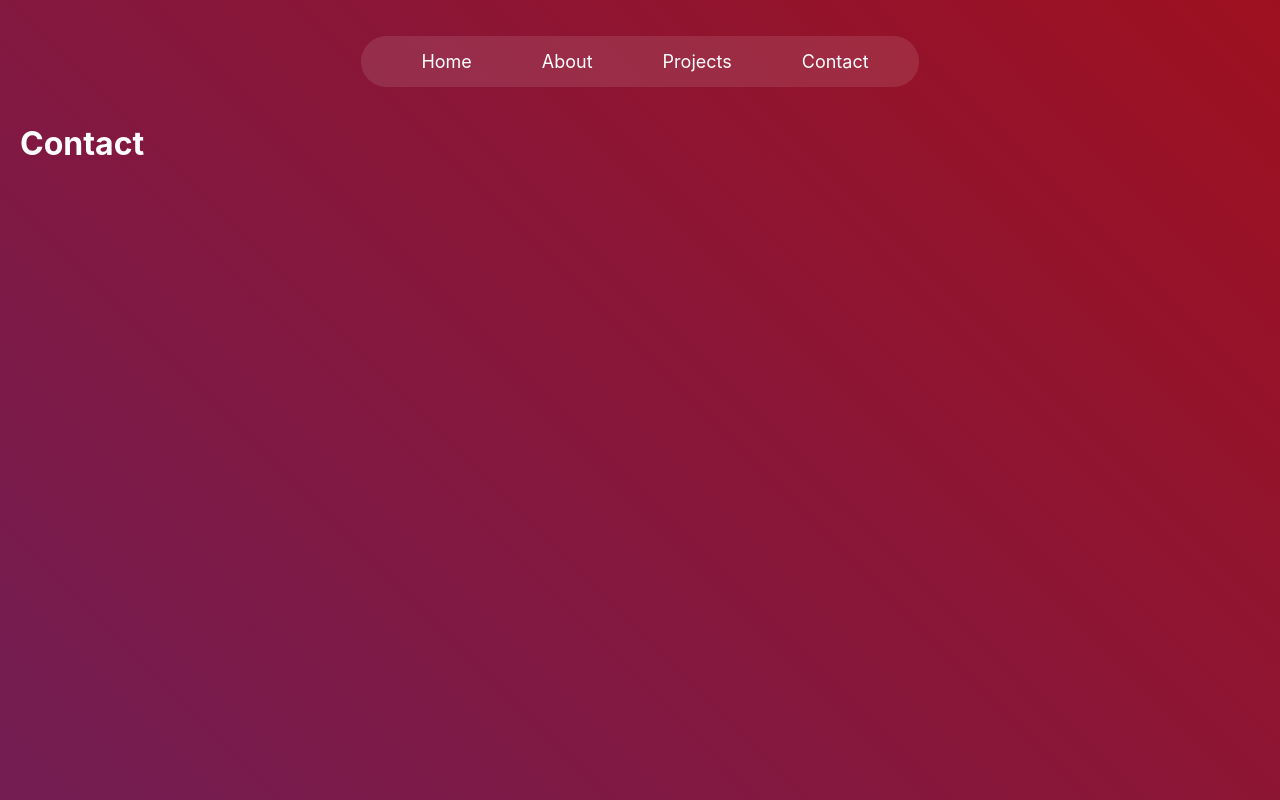
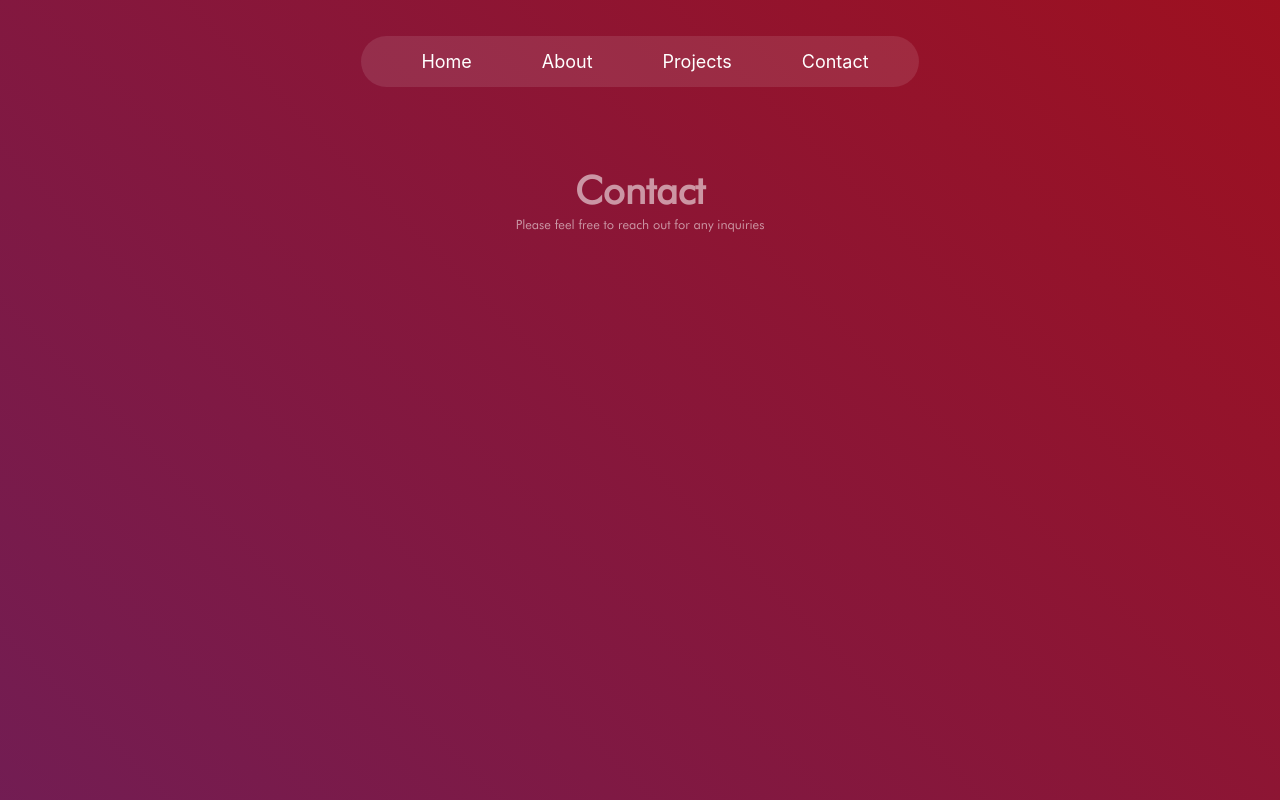
Before and after one commit to jiahan99li/jiahan99li.github.io, a React (Create React App) app: page /contact in a window 1280 px wide. Built offline with nearby package versions, Linux system fonts and the light colour scheme.

Commit message:
Minor Updates on UI/UX

```diff
--- a/src/index.css
+++ b/src/index.css
@@ -1,6 +1,15 @@
 html,
 body {
   min-height: 100vh;
+}
+
+html _ {
+  overflow: scroll;
+}
+
+::-webkit-scrollbar {
+  width: 0px;
+  background: transparent;
 }
 
 body {
@@ -11,7 +20,8 @@ body {
   -webkit-font-smoothing: antialiased;
   -moz-osx-font-smoothing: grayscale;
   background-color: black;
-  color: white;
+  /* color: white; */
+  color: rgba(255, 255, 255, 0.551);
   height: 100%;
   width: 100%;
   overflow: auto;
--- a/src/pages/About/About.css
+++ b/src/pages/About/About.css
@@ -73,7 +73,7 @@
     width: 100%;
     margin-left: 3cqw;
     height: 3.5cqh;
-    background-color: rgba(255, 255, 255, 0.769);
+    background-color: rgba(255, 255, 255, 0.55);
     border-radius: 30px;
     animation: 1.6s ease-in 0s 1 levelUp100;
     display: flex;
@@ -88,7 +88,7 @@
     width: 80%;
     margin-left: 3cqw;
     height: 3.5cqh;
-    background-color: rgba(255, 255, 255, 0.769);
+    background-color: rgba(255, 255, 255, 0.55);
     border-radius: 30px;
     animation: 1.6s ease-in 0s 1 levelUp80;
     display: flex;
@@ -103,7 +103,7 @@
     width: 60%;
     margin-left: 3cqw;
     height: 3.5cqh;
-    background-color: rgba(255, 255, 255, 0.769);
+    background-color: rgba(255, 255, 255, 0.55);
     border-radius: 30px;
     animation: 1.6s ease-in 0s 1 levelUp60;
     display: flex;
@@ -118,7 +118,7 @@
     width: 20%;
     margin-left: 3cqw;
     height: 3.5cqh;
-    background-color: rgba(255, 255, 255, 0.769);
+    background-color: rgba(255, 255, 255, 0.55);
     border-radius: 30px;
     animation: 1.6s ease-in 0s 1 levelUp20;
     display: flex;
--- a/src/pages/Contact/Contact.css
+++ b/src/pages/Contact/Contact.css
@@ -0,0 +1,45 @@
+.Contact {
+    width: 80%;
+    margin: 8vh auto 5vh auto;
+    font-family: 'futura';
+}
+
+.Contact h1 {
+    font-size: 3cqw;
+    margin-top: 3cqh;
+    margin-bottom: 0px;
+    text-align: center;
+    animation: 1.2s ease-in 0s 1 slideInFromTopSlightContact;
+}
+
+.Contact h3 {
+    text-align: center;
+    font-size: 1cqw;
+    margin-top: 0.5cqh;
+    font-weight: 200;
+    animation: 1.4s ease-in 0s 1 slideInFromTopContact;
+}
+
+@keyframes slideInFromTopSlightContact {
+    0% {
+        opacity: 0%;
+        transform: translateY(-30%);
+    }
+
+    100% {
+        opacity: 100%;
+        transform: translateY(0%);
+    }
+}
+
+@keyframes slideInFromTopContact {
+    0% {
+        opacity: 0%;
+        transform: translateY(-100%);
+    }
+
+    100% {
+        opacity: 100%;
+        transform: translateY(0%);
+    }
+}
--- a/src/pages/Contact/Contact.js
+++ b/src/pages/Contact/Contact.js
@@ -4,6 +4,7 @@ function Contact() {
   return (
     <div className="Contact">
       <h1>Contact</h1>
+      <h3>Please feel free to reach out for any inquiries</h3>
     </div>
   );
 }
--- a/src/pages/Home/Home.css
+++ b/src/pages/Home/Home.css
@@ -12,6 +12,7 @@
     padding-bottom: 0px;
     letter-spacing: -1px;
     animation: 1.2s ease-in 0s 1 slideInFromTopSlightHome;
+    /* color: rgba(255, 255, 255, 0.551); */
 }
 
 .Home h2 {
--- a/src/pages/Projects/Projects.css
+++ b/src/pages/Projects/Projects.css
@@ -0,0 +1,5 @@
+.Projects {
+    width: 80%;
+    margin: 8vh auto 5vh auto;
+    font-family: 'futura';
+}
```
Also changed, not shown: 1 other file (tests, documents, lock files or other folders).
